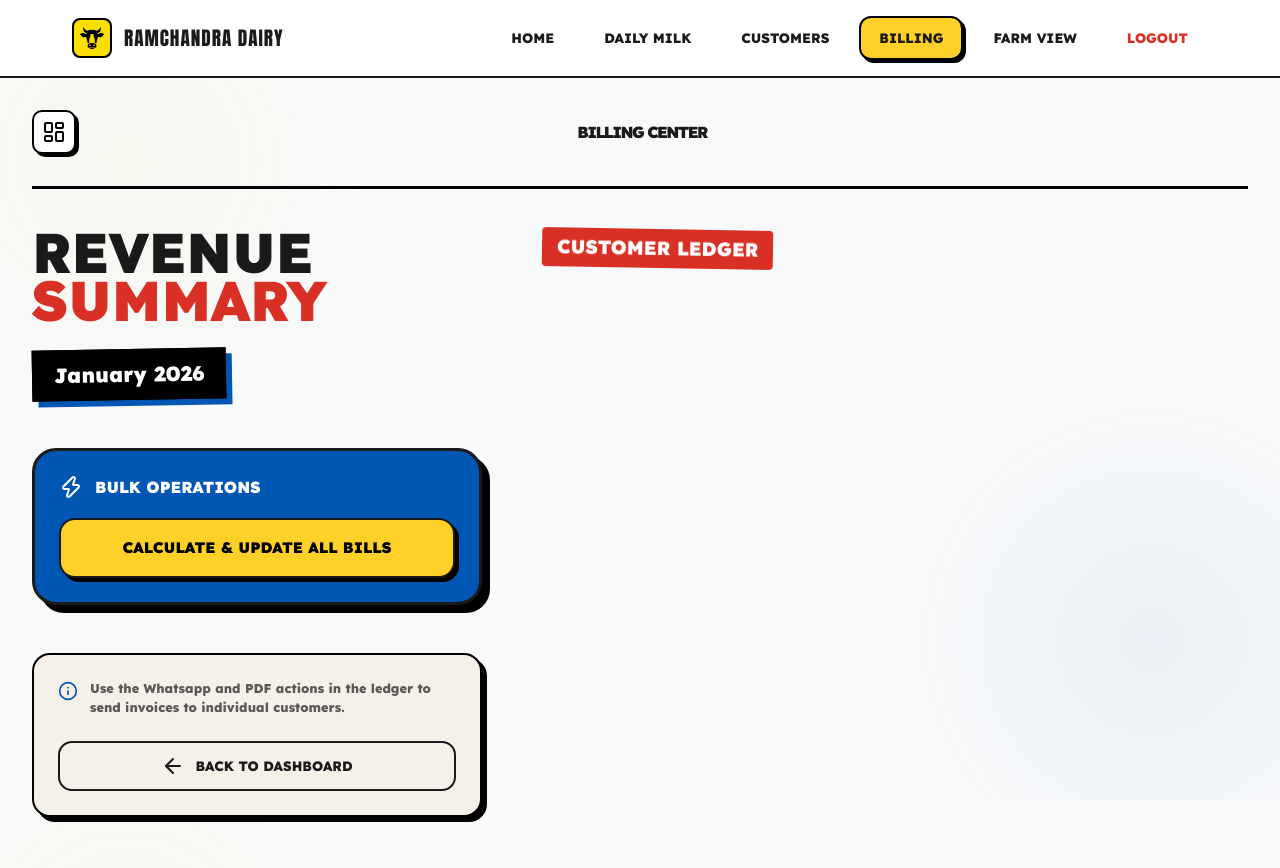
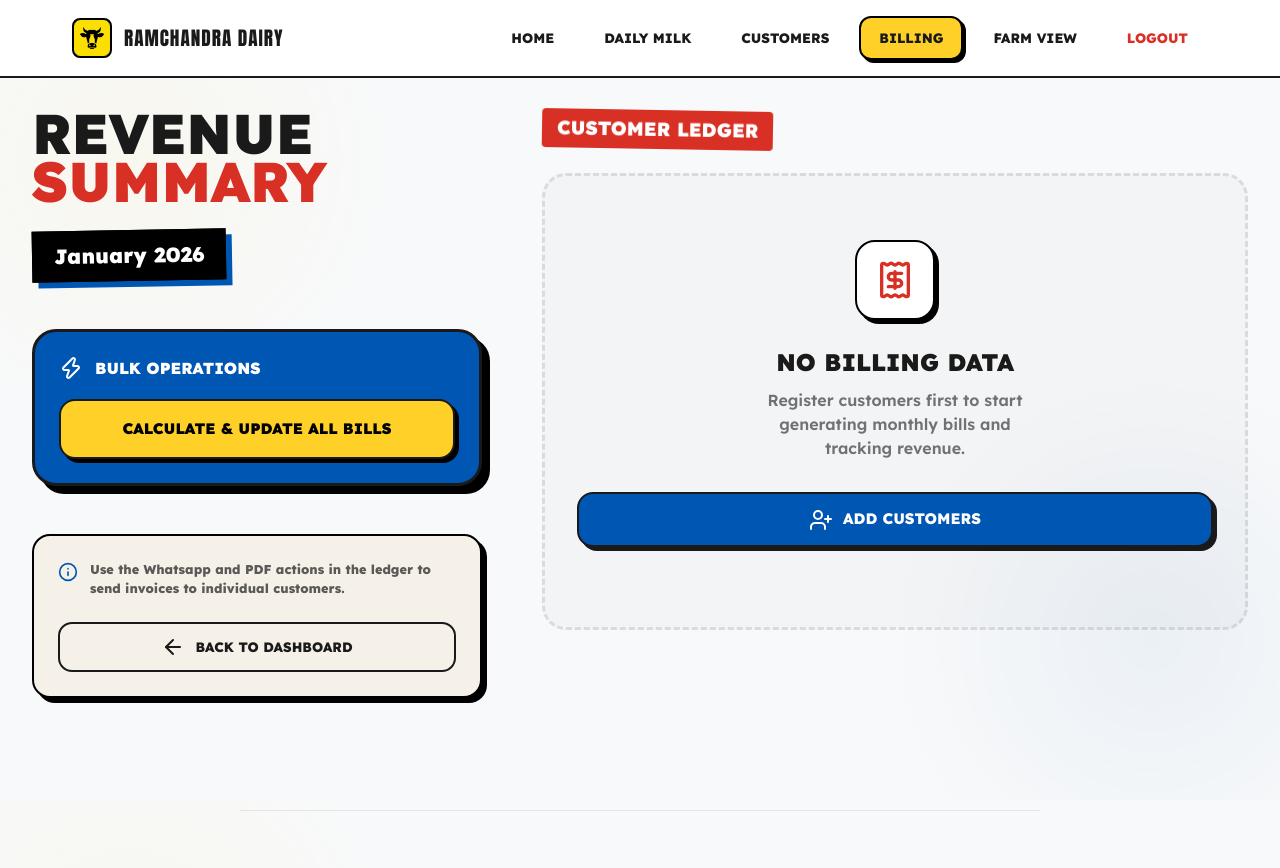
Before and after one commit to gmahesh-star/Ramchandra_dairy_farm, a Flask app: page /admin/billing in a window 1280 px wide. Shown: the top 868 px of the page. Run offline with Flask 3, Linux system fonts and the light colour scheme; a user stored in the database is signed in; data that the repository does not hold is empty.

Commit message:
Fix syntax error in billing template and finalize empty states

```diff
--- a/templates/admin/billing.html
+++ b/templates/admin/billing.html
@@ -67,16 +67,7 @@
         </div>
     </header>
 
-    <!-- DESKTOP HEADER (MINIMAL) -->
-    <header class="desktop-only-show desktop-header-minimal">
-        <a href="{{ url_for('admin_dashboard') }}"
-            style="text-decoration: none; color: black; background: white; border: 2.5px solid black; padding: 8px; border-radius: 10px; display: flex; align-items: center; box-shadow: 3px 3px 0px black;">
-            <i data-lucide="layout-dashboard"></i>
-        </a>
-        <h1 style="font-family: 'Lexend'; font-weight: 900; font-size: 1rem; margin: 0; text-transform: uppercase;">
-            BILLING CENTER</h1>
-        <div style="width: 40px;"></div>
-    </header>
+    <!-- END HEADER -->
 
     <div class="desktop-split">
         <!-- LEFT COLUMN: SUMMARY & ACTIONS -->
@@ -198,6 +189,25 @@
                     </div>
                     {% endif %}
                 </div>
+                {% else %}
+                <!-- Empty State -->
+                <div class="nb-card"
+                    style="grid-column: 1 / -1; text-align: center; padding: 4rem 2rem; background: rgba(0,0,0,0.02); border: 3px dashed rgba(0,0,0,0.1); border-radius: 24px; box-shadow: none;">
+                    <div
+                        style="background: white; width: 80px; height: 80px; border-radius: 20px; border: 2.5px solid black; display: flex; align-items: center; justify-content: center; margin: 0 auto 1.5rem; box-shadow: 4px 4px 0px black;">
+                        <i data-lucide="receipt" style="width: 40px; height: 40px; color: var(--clr-red);"></i>
+                    </div>
+                    <h3 style="font-family: 'Lexend'; font-weight: 900; font-size: 1.5rem; margin-bottom: 0.5rem;">No
+                        Billing Data</h3>
+                    <p
+                        style="font-weight: 600; opacity: 0.6; margin-bottom: 2rem; max-width: 300px; margin-left: auto; margin-right: auto;">
+                        Register customers first to start generating monthly bills and tracking revenue.
+                    </p>
+                    <a href="{{ url_for('manage_customers') }}" class="nb-btn blue"
+                        style="display: inline-flex; align-items: center; gap: 10px; padding: 0 25px; height: 55px; border-radius: 16px;">
+                        <i data-lucide="user-plus"></i> ADD CUSTOMERS
+                    </a>
+                </div>
                 {% endfor %}
             </div>
 
```
Also changed, not shown: templates/admin/customers.html (+13 -13 lines).
